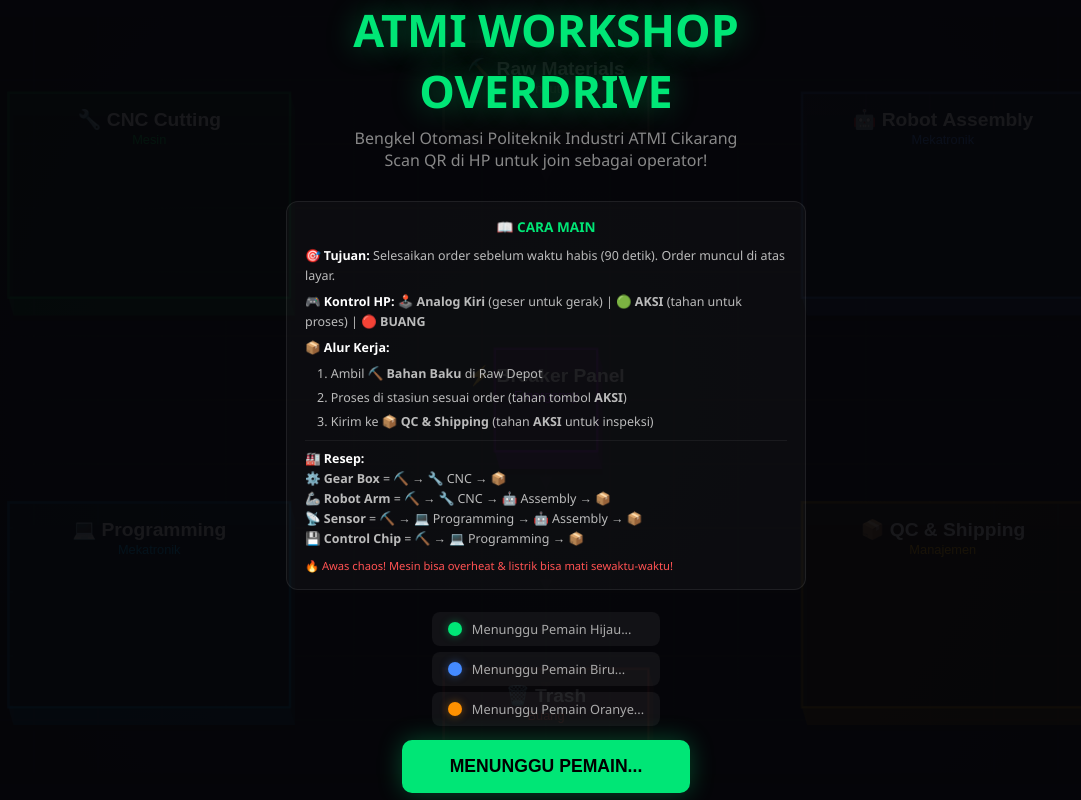
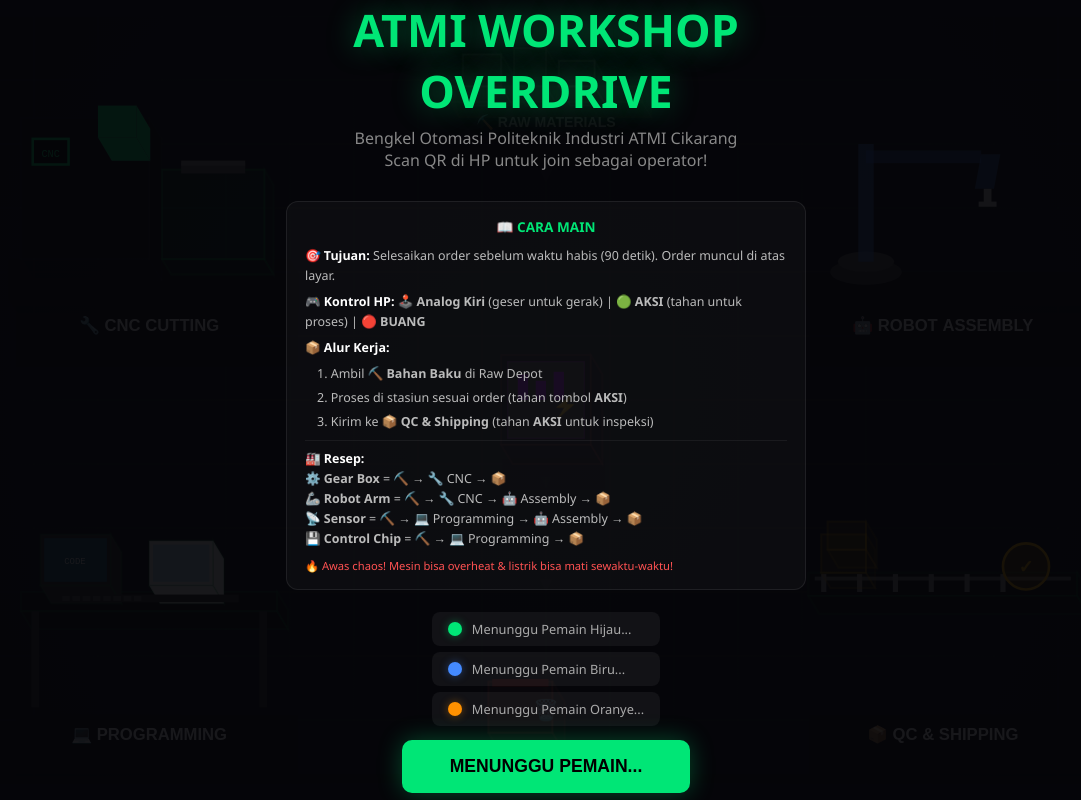
Before and after one commit to evanditya/atmi-booth-game, a website: page display.html in a window 1280 px wide. Shown: the whole page, without its empty margins (94-1175 px from the left). Drawn offline with Linux system fonts and the light colour scheme.

Commit message:
Add minimalist 3D station models: CNC, Robot, Programming, QC, Raw, Trash, Breaker

```diff
--- a/display.html
+++ b/display.html
@@ -795,72 +795,34 @@
   },
 
   drawStations() {
+    const d = 12; // 3D depth
     for (const s of STATIONS) {
-      const h = 14; // 3D height
+      // Shadow under station
+      ctx.fillStyle = 'rgba(0,0,0,0.3)';
+      ctx.fillRect(s.x + 6, s.y + s.h + 6, s.w, s.h * 0.3);
 
-      // Shadow
-      ctx.fillStyle = 'rgba(0,0,0,0.35)';
-      ctx.fillRect(s.x + 4, s.y + h + 4, s.w, s.h);
+      if (s.id === 'cnc') this.drawCNC(s, d);
+      else if (s.id === 'assembly') this.drawRobotStation(s, d);
+      else if (s.id === 'program') this.drawProgramStation(s, d);
+      else if (s.id === 'qc') this.drawQCStation(s, d);
+      else if (s.id === 'raw') this.drawRawRack(s, d);
+      else if (s.id === 'trash') this.drawTrashBin(s, d);
+      else if (s.id === 'breaker') this.drawBreakerPanel(s, d);
 
-      // Side faces (3D depth)
-      ctx.fillStyle = s.color + '40';
-      ctx.beginPath();
-      ctx.moveTo(s.x, s.y + s.h);
-      ctx.lineTo(s.x + 4, s.y + s.h + h);
-      ctx.lineTo(s.x + s.w + 4, s.y + s.h + h);
-      ctx.lineTo(s.x + s.w, s.y + s.h);
-      ctx.closePath();
-      ctx.fill();
-
-      ctx.fillStyle = s.color + '25';
-      ctx.beginPath();
-      ctx.moveTo(s.x + s.w, s.y);
-      ctx.lineTo(s.x + s.w + 4, s.y + h);
-      ctx.lineTo(s.x + s.w + 4, s.y + s.h + h);
-      ctx.lineTo(s.x + s.w, s.y + s.h);
-      ctx.closePath();
-      ctx.fill();
-
-      // Top face
-      ctx.fillStyle = s.color + '18';
-      ctx.fillRect(s.x, s.y, s.w, s.h);
-      ctx.strokeStyle = s.color + '60';
-      ctx.lineWidth = 2;
-      ctx.strokeRect(s.x, s.y, s.w, s.h);
-
-      // Top highlight line
-      ctx.strokeStyle = s.color + '35';
-      ctx.lineWidth = 1;
-      ctx.beginPath(); ctx.moveTo(s.x, s.y + s.h); ctx.lineTo(s.x + s.w, s.y + s.h); ctx.stroke();
-      ctx.beginPath(); ctx.moveTo(s.x + s.w, s.y); ctx.lineTo(s.x + s.w, s.y + s.h); ctx.stroke();
-
-      // Icon & name
-      ctx.fillStyle = '#fff';
-      ctx.font = 'bold 15px sans-serif';
-      ctx.textAlign = 'center';
-      ctx.fillText(s.icon + ' ' + s.name, s.x + s.w/2, s.y + 26);
-      ctx.font = '10px sans-serif';
-      ctx.fillStyle = s.color;
-      ctx.fillText(s.prog, s.x + s.w/2, s.y + 40);
-
-      // Power outage dim
+      // Power outage dim overlay
       if (this.powerOutage && ['cnc','assembly','program','qc'].includes(s.id)) {
-        ctx.fillStyle = 'rgba(0,0,0,0.55)';
-        ctx.fillRect(s.x, s.y, s.w, s.h);
-        ctx.fillStyle = 'rgba(0,0,0,0.4)';
-        ctx.beginPath();
-        ctx.moveTo(s.x, s.y + s.h); ctx.lineTo(s.x + 4, s.y + s.h + h);
-        ctx.lineTo(s.x + s.w + 4, s.y + s.h + h); ctx.lineTo(s.x + s.w, s.y + s.h);
-        ctx.closePath(); ctx.fill();
+        ctx.fillStyle = 'rgba(0,0,0,0.5)';
+        ctx.fillRect(s.x - 10, s.y - 10, s.w + 30, s.h + 40);
       }
 
       // Overheat warning
       if (this.overheatStation === s.id) {
-        ctx.fillStyle = `rgba(255,82,82,${0.25 + Math.sin(performance.now()/200)*0.15})`;
-        ctx.fillRect(s.x, s.y, s.w, s.h);
+        ctx.fillStyle = `rgba(255,82,82,${0.3 + Math.sin(performance.now()/200)*0.2})`;
+        ctx.fillRect(s.x - 10, s.y - 10, s.w + 30, s.h + 40);
         ctx.fillStyle = '#ff5252';
-        ctx.font = 'bold 13px sans-serif';
-        ctx.fillText('🔥 OVERHEAT!', s.x+s.w/2, s.y+s.h/2+4);
+        ctx.font = 'bold 14px sans-serif';
+        ctx.textAlign = 'center';
+        ctx.fillText('🔥 OVERHEAT!', s.x + s.w/2, s.y + s.h/2);
       }
     }
 
@@ -868,19 +830,209 @@
     if (this.powerOutage) {
       const b = STATIONS.find(s=>s.id==='breaker');
       if (b) {
-        const h = 14;
-        ctx.shadowBlur = 25;
-        ctx.shadowColor = '#aa00ff';
-        ctx.fillStyle = `rgba(170,0,255,${0.25 + Math.sin(performance.now()/150)*0.15})`;
-        ctx.fillRect(b.x, b.y, b.w, b.h);
-        ctx.fillRect(b.x + b.w, b.y, 4, b.h);
-        ctx.fillRect(b.x, b.y + b.h, b.w + 4, h);
+        ctx.shadowBlur = 20; ctx.shadowColor = '#aa00ff';
+        ctx.fillStyle = `rgba(170,0,255,${0.3 + Math.sin(performance.now()/150)*0.2})`;
+        ctx.beginPath(); ctx.arc(b.x + b.w/2, b.y + b.h/2, 45, 0, Math.PI*2); ctx.fill();
         ctx.shadowBlur = 0;
-        ctx.fillStyle = '#fff';
-        ctx.font = 'bold 11px sans-serif';
-        ctx.fillText('TAP!', b.x+b.w/2, b.y+b.h/2+3);
       }
     }
+  },
+
+  // Helper: draw 3D box (top + side faces)
+  draw3DBox(x, y, w, h, d, color, border=true) {
+    // Top face
+    ctx.fillStyle = color + '25';
+    ctx.fillRect(x, y, w, h);
+    if (border) {
+      ctx.strokeStyle = color + '55';
+      ctx.lineWidth = 1.5;
+      ctx.strokeRect(x, y, w, h);
+    }
+    // Front face
+    ctx.fillStyle = color + '15';
+    ctx.beginPath();
+    ctx.moveTo(x, y + h); ctx.lineTo(x + d*0.6, y + h + d);
+    ctx.lineTo(x + w + d*0.6, y + h + d); ctx.lineTo(x + w, y + h);
+    ctx.closePath(); ctx.fill();
+    if (border) { ctx.strokeStyle = color + '35'; ctx.stroke(); }
+    // Right face
+    ctx.fillStyle = color + '10';
+    ctx.beginPath();
+    ctx.moveTo(x + w, y); ctx.lineTo(x + w + d*0.6, y + d);
+    ctx.lineTo(x + w + d*0.6, y + h + d); ctx.lineTo(x + w, y + h);
+    ctx.closePath(); ctx.fill();
+    if (border) { ctx.strokeStyle = color + '25'; ctx.stroke(); }
+  },
+
+  drawCNC(s, d) {
+    const c = s.color; // #00c853
+    // Machine base platform
+    this.draw3DBox(s.x, s.y + s.h - 30, s.w, 30, d, '#333', false);
+    // Main machine body (left side)
+    this.draw3DBox(s.x + 10, s.y + 20, 100, s.h - 50, d + 4, '#444');
+    // Control panel screen
+    ctx.fillStyle = '#00e676';
+    ctx.fillRect(s.x + 18, s.y + 35, 30, 22);
+    ctx.fillStyle = '#000';
+    ctx.fillRect(s.x + 20, s.y + 37, 26, 18);
+    ctx.fillStyle = '#00e676';
+    ctx.font = '8px monospace';
+    ctx.textAlign = 'center';
+    ctx.fillText('CNC', s.x + 33, s.y + 50);
+    // Spindle head
+    this.draw3DBox(s.x + 70, s.y + 10, 30, 25, d + 6, '#555');
+    // Cutting bed / work area (right side)
+    this.draw3DBox(s.x + 120, s.y + 60, 80, s.h - 90, d, c);
+    // Workpiece on bed
+    ctx.fillStyle = '#666';
+    ctx.fillRect(s.x + 135, s.y + 55, 50, 8);
+    ctx.fillStyle = '#888';
+    ctx.fillRect(s.x + 135, s.y + 53, 50, 4);
+    // Label
+    ctx.fillStyle = '#fff';
+    ctx.font = 'bold 13px sans-serif';
+    ctx.textAlign = 'center';
+    ctx.fillText('🔧 CNC CUTTING', s.x + s.w/2, s.y + s.h + d + 14);
+  },
+
+  drawRobotStation(s, d) {
+    const c = s.color; // #448aff
+    // Base platform
+    this.draw3DBox(s.x, s.y + s.h - 20, s.w, 20, d, '#333', false);
+    // Robot base cylinder
+    ctx.fillStyle = '#444';
+    ctx.beginPath(); ctx.ellipse(s.x + 50, s.y + s.h - 20, 28, 10, 0, 0, Math.PI*2); ctx.fill();
+    ctx.fillStyle = '#555';
+    ctx.beginPath(); ctx.ellipse(s.x + 50, s.y + s.h - 28, 22, 8, 0, 0, Math.PI*2); ctx.fill();
+    // Arm segment 1 (vertical)
+    ctx.fillStyle = c + '90';
+    ctx.fillRect(s.x + 44, s.y + 40, 12, s.h - 68);
+    // Arm segment 2 (horizontal)
+    ctx.fillStyle = c + '70';
+    ctx.fillRect(s.x + 50, s.y + 45, 90, 10);
+    // Arm segment 3 (diagonal down)
+    ctx.fillStyle = c + '80';
+    ctx.beginPath();
+    ctx.moveTo(s.x + 140, s.y + 48); ctx.lineTo(s.x + 155, s.y + 48);
+    ctx.lineTo(s.x + 150, s.y + 75); ctx.lineTo(s.x + 135, s.y + 75);
+    ctx.closePath(); ctx.fill();
+    // Gripper claw
+    ctx.fillStyle = '#ccc';
+    ctx.fillRect(s.x + 142, s.y + 75, 6, 12);
+    ctx.fillRect(s.x + 138, s.y + 85, 14, 4);
+    // Label
+    ctx.fillStyle = '#fff';
+    ctx.font = 'bold 13px sans-serif';
+    ctx.textAlign = 'center';
+    ctx.fillText('🤖 ROBOT ASSEMBLY', s.x + s.w/2, s.y + s.h + d + 14);
+  },
+
+  drawProgramStation(s, d) {
+    const c = s.color; // #00b0ff
+    // Desk
+    this.draw3DBox(s.x + 10, s.y + 70, s.w - 20, 15, d + 2, '#444');
+    // Desk legs
+    ctx.fillStyle = '#333';
+    ctx.fillRect(s.x + 18, s.y + 85, 6, s.h - 85);
+    ctx.fillRect(s.x + s.w - 24, s.y + 85, 6, s.h - 85);
+    // Monitor 1 (left)
+    this.draw3DBox(s.x + 25, s.y + 25, 55, 40, d + 2, '#222');
+    ctx.fillStyle = c + '60';
+    ctx.fillRect(s.x + 28, s.y + 28, 49, 34);
+    ctx.fillStyle = '#fff';
+    ctx.font = '7px monospace';
+    ctx.fillText('CODE', s.x + 52, s.y + 48);
+    // Monitor 2 (right)
+    this.draw3DBox(s.x + 110, s.y + 30, 50, 35, d + 2, '#222');
+    ctx.fillStyle = c + '40';
+    ctx.fillRect(s.x + 113, s.y + 33, 44, 29);
+    // Keyboard
+    ctx.fillStyle = '#333';
+    ctx.fillRect(s.x + 40, s.y + 72, s.w - 80, 6);
+    ctx.fillStyle = '#555';
+    for (let i = 0; i < 8; i++) ctx.fillRect(s.x + 42 + i*8, s.y + 73, 6, 4);
+    // Label
+    ctx.fillStyle = '#fff';
+    ctx.font = 'bold 13px sans-serif';
+    ctx.textAlign = 'center';
+    ctx.fillText('💻 PROGRAMMING', s.x + s.w/2, s.y + s.h + d + 14);
+  },
+
+  drawQCStation(s, d) {
+    const c = s.color; // #ffb300
+    // Conveyor table
+    this.draw3DBox(s.x + 5, s.y + 55, s.w - 10, 18, d + 2, '#555');
+    // Conveyor belt lines
+    ctx.fillStyle = '#777';
+    ctx.fillRect(s.x + 10, s.y + 58, s.w - 20, 3);
+    ctx.fillStyle = '#999';
+    for (let i = 0; i < 6; i++) ctx.fillRect(s.x + 15 + i*28, s.y + 56, 4, 14);
+    // Box stack on left
+    this.draw3DBox(s.x + 15, s.y + 25, 35, 30, d, c);
+    this.draw3DBox(s.x + 20, s.y + 15, 30, 22, d + 2, c);
+    // Stamp / check circle
+    ctx.fillStyle = c + '40';
+    ctx.beginPath(); ctx.arc(s.x + s.w - 45, s.y + 50, 18, 0, Math.PI*2); ctx.fill();
+    ctx.strokeStyle = c; ctx.lineWidth = 2;
+    ctx.beginPath(); ctx.arc(s.x + s.w - 45, s.y + 50, 18, 0, Math.PI*2); ctx.stroke();
+    ctx.fillStyle = c;
+    ctx.font = 'bold 14px sans-serif';
+    ctx.fillText('✓', s.x + s.w - 45, s.y + 55);
+    // Label
+    ctx.fillStyle = '#fff';
+    ctx.font = 'bold 13px sans-serif';
+    ctx.textAlign = 'center';
+    ctx.fillText('📦 QC & SHIPPING', s.x + s.w/2, s.y + s.h + d + 14);
+  },
+
+  drawRawRack(s, d) {
+    const c = s.color; // #8d6e63
+    // Pallet base
+    this.draw3DBox(s.x + 5, s.y + 35, s.w - 10, 12, d, '#5d4037');
+    // Material blocks
+    this.draw3DBox(s.x + 15, s.y + 10, 30, 25, d + 3, '#9e9e9e');
+    this.draw3DBox(s.x + 55, s.y + 5, 25, 30, d + 3, '#757575');
+    this.draw3DBox(s.x + 90, s.y + 15, 28, 20, d + 3, '#bdbdbd');
+    // Label
+    ctx.fillStyle = '#aaa';
+    ctx.font = 'bold 11px sans-serif';
+    ctx.textAlign = 'center';
+    ctx.fillText('⛏️ RAW MATERIALS', s.x + s.w/2, s.y + 55 + d);
+  },
+
+  drawTrashBin(s, d) {
+    const c = s.color; // #ff5252
+    // Bin body
+    this.draw3DBox(s.x + 35, s.y + 10, 50, 40, d + 4, c);
+    // Bin opening (darker top)
+    ctx.fillStyle = '#b71c1c';
+    ctx.fillRect(s.x + 38, s.y + 8, 44, 6);
+    // Trash symbol
+    ctx.fillStyle = '#fff';
+    ctx.font = 'bold 16px sans-serif';
+    ctx.textAlign = 'center';
+    ctx.fillText('🗑️', s.x + s.w/2, s.y + 38);
+  },
+
+  drawBreakerPanel(s, d) {
+    const c = s.color; // #aa00ff
+    // Panel box
+    this.draw3DBox(s.x + 5, s.y + 5, s.w - 10, s.h - 10, d + 3, '#333');
+    // Panel door
+    ctx.fillStyle = '#444';
+    ctx.fillRect(s.x + 10, s.y + 10, s.w - 20, s.h - 20);
+    ctx.strokeStyle = c + '60'; ctx.lineWidth = 1;
+    ctx.strokeRect(s.x + 10, s.y + 10, s.w - 20, s.h - 20);
+    // Switches / levers
+    ctx.fillStyle = c;
+    ctx.fillRect(s.x + 18, s.y + 20, 8, 20);
+    ctx.fillRect(s.x + 32, s.y + 25, 8, 15);
+    ctx.fillRect(s.x + 46, s.y + 18, 8, 22);
+    // Lightning bolt
+    ctx.fillStyle = '#ffeb3b';
+    ctx.font = 'bold 16px sans-serif';
+    ctx.textAlign = 'center';
+    ctx.fillText('⚡', s.x + s.w/2 + 15, s.y + 50);
   },
 
   drawOneItem(it) {
```
